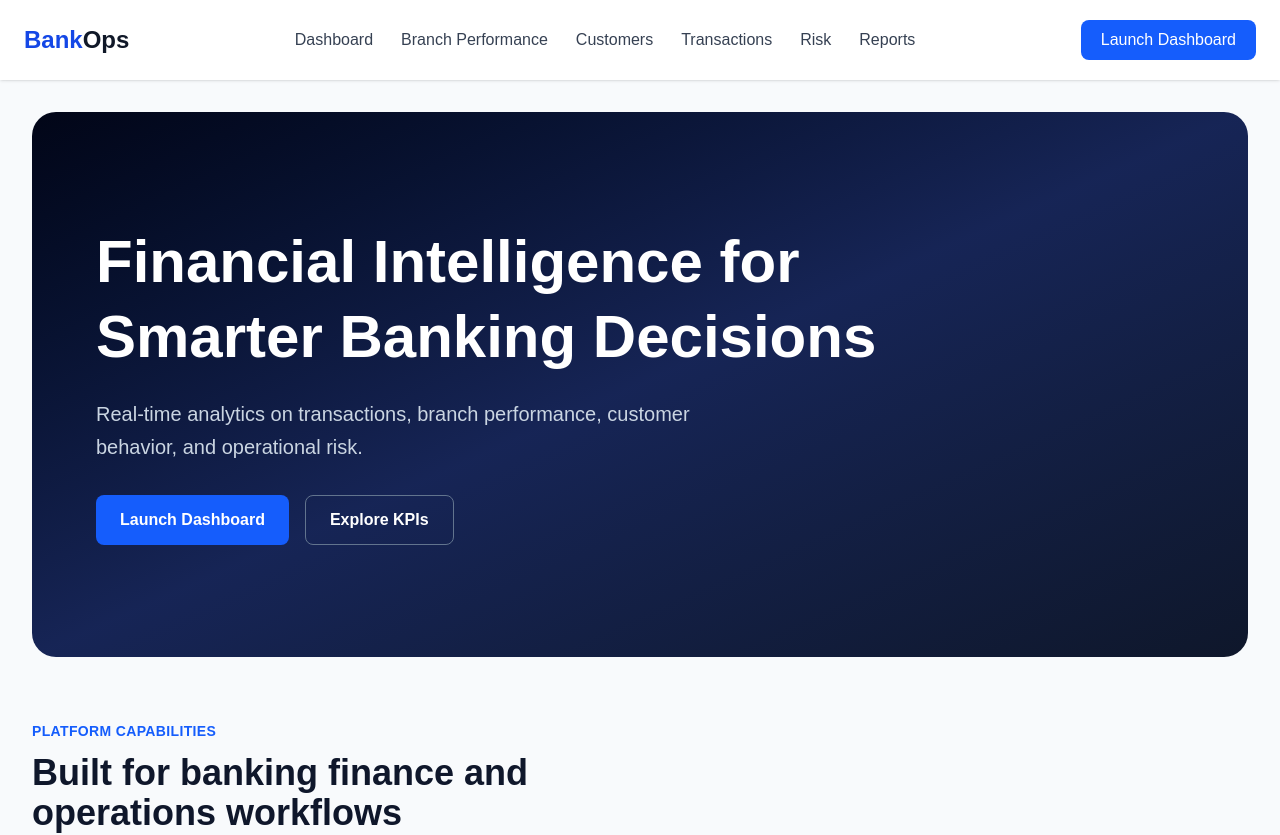
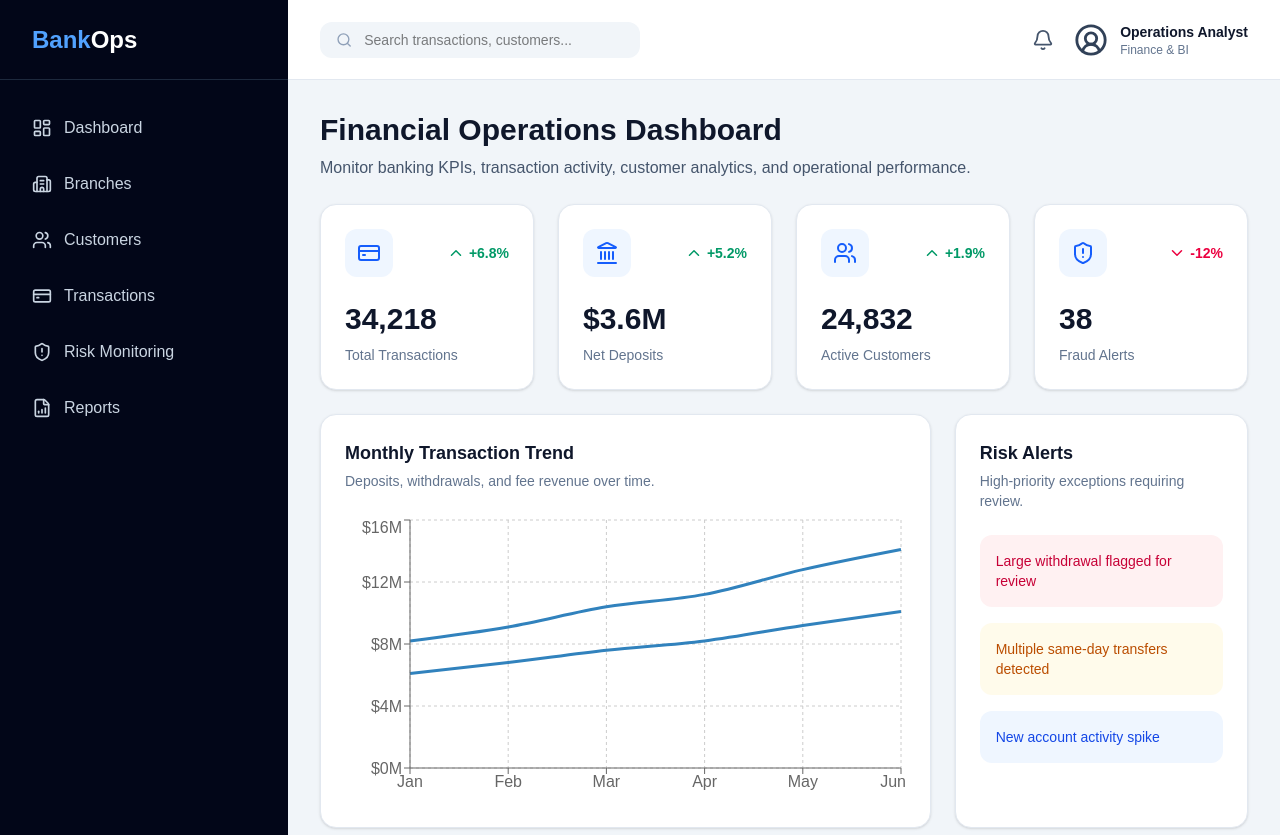
Before and after one commit to mlcadet/banking-finance-platform, a React app in the folder frontend/: page /dashboard in a window 1280 px wide. Shown: the top 835 px of the page. Built offline with nearby package versions, Linux system fonts and the light colour scheme; the HTML template or start-up script is replaced by a standard one.

Commit message:
Add dashboard charts and KPI animations

```diff
--- a/frontend/package.json
+++ b/frontend/package.json
@@ -13,6 +13,7 @@
     "lucide-react": "^1.16.0",
     "react": "^19.2.6",
     "react-dom": "^19.2.6",
+    "react-router-dom": "^7.16.0",
     "recharts": "^3.8.1"
   },
   "devDependencies": {
--- a/frontend/src/App.jsx
+++ b/frontend/src/App.jsx
@@ -1,7 +1,19 @@
+import { BrowserRouter as Router, Routes, Route } from "react-router-dom";
 import LandingPage from "./pages/LandingPage";
+import Dashboard from "./pages/Dashboard";
 
 function App() {
-  return <LandingPage />;
+  return (
+    <Router>
+      <Routes>
+        {/* Landing Page */}
+        <Route path="/" element={<LandingPage />} />
+
+        {/* Dashboard */}
+        <Route path="/dashboard" element={<Dashboard />} />
+      </Routes>
+    </Router>
+  );
 }
 
 export default App;
--- a/frontend/src/components/landing/HeroSection.jsx
+++ b/frontend/src/components/landing/HeroSection.jsx
@@ -1,5 +1,6 @@
 import Button from "../buttons/Button";
 import useScrollReveal from "../../hooks/useScrollReveal";
+import { Link } from "react-router-dom";
 
 export default function HeroSection() {
   const { elementRef, isVisible } = useScrollReveal();
@@ -23,7 +24,10 @@ export default function HeroSection() {
           </p>
 
           <div className="mt-8 flex flex-col sm:flex-row gap-4">
-            <Button>Launch Dashboard</Button>
+            <Link to="/dashboard">
+              <Button>Launch Dashboard</Button>
+            </Link>
+
             <Button variant="secondary">Explore KPIs</Button>
           </div>
         </div>
--- a/frontend/src/components/landing/KPISection.jsx
+++ b/frontend/src/components/landing/KPISection.jsx
@@ -24,18 +24,11 @@ export default function KPISection() {
         </ScrollReveal>
 
         <div className="mt-10 grid grid-cols-1 sm:grid-cols-2 xl:grid-cols-4 gap-6">
-          {kpiData.map((kpi, index) => (
-            <ScrollReveal key={kpi.title} delay={index * 120}>
-              <KPICard
-                label={kpi.label}
-                value={kpi.value}
-                change={kpi.change}
-                trend={kpi.trend}
-                icon={kpi.icon}
-                />
-
+        {kpiData.map((kpi, index) => (
+            <ScrollReveal key={kpi.id} delay={index * 120}>
+            <KPICard {...kpi} />
             </ScrollReveal>
-          ))}
+        ))}
         </div>
       </div>
     </section>
--- a/frontend/src/components/layout/Navbar.jsx
+++ b/frontend/src/components/layout/Navbar.jsx
@@ -1,12 +1,13 @@
 import { useState } from "react";
+import { Link } from "react-router-dom";
 
 const navLinks = [
-  "Dashboard",
-  "Branch Performance",
-  "Customers",
-  "Transactions",
-  "Risk",
-  "Reports",
+  { label: "Dashboard", path: "/dashboard" },
+  { label: "Branch Performance", path: "/branches" },
+  { label: "Customers", path: "/customers" },
+  { label: "Transactions", path: "/transactions" },
+  { label: "Risk", path: "/risk" },
+  { label: "Reports", path: "/reports" },
 ];
 
 export default function Navbar() {
@@ -23,18 +24,24 @@ export default function Navbar() {
         {/* Desktop Navigation */}
         <ul className="hidden lg:flex items-center gap-7 text-gray-700 font-medium whitespace-nowrap">
           {navLinks.map((link) => (
-            <li key={link}>
-              <a href="#" className="hover:text-blue-600 transition">
-                {link}
-              </a>
+            <li key={link.label}>
+              <Link
+                to={link.path}
+                className="hover:text-blue-600 transition"
+              >
+                {link.label}
+              </Link>
             </li>
           ))}
         </ul>
 
         {/* CTA Button */}
-        <button className="hidden lg:block bg-blue-600 text-white px-5 py-2 rounded-lg hover:bg-blue-700 transition whitespace-nowrap">
+        <Link
+          to="/dashboard"
+          className="hidden lg:block bg-blue-600 text-white px-5 py-2 rounded-lg hover:bg-blue-700 transition whitespace-nowrap"
+        >
           Launch Dashboard
-        </button>
+        </Link>
 
         {/* Mobile Menu Icon */}
         <button
@@ -50,21 +57,25 @@ export default function Navbar() {
       {isOpen && (
         <div className="lg:hidden fixed top-20 left-0 w-full bg-white/90 backdrop-blur-md shadow-lg px-6 py-5 space-y-4">
           {navLinks.map((link) => (
-            <a
-              key={link}
-              href="#"
-              className="block text-gray-700 hover:text-blue-600 focus:text-blue-600 transition"
+            <Link
+              key={link.label}
+              to={link.path}
+              className="block text-gray-700 hover:text-blue-600 transition"
+              onClick={() => setIsOpen(false)}
             >
-              {link}
-            </a>
+              {link.label}
+            </Link>
           ))}
 
-          <button className="w-full bg-blue-600 text-white py-3 rounded-lg hover:bg-blue-700 focus:ring-4 focus:ring-blue-200 transition">
+          <Link
+            to="/dashboard"
+            className="w-full block bg-blue-600 text-white py-3 rounded-lg hover:bg-blue-700 transition"
+            onClick={() => setIsOpen(false)}
+          >
             Launch Dashboard
-          </button>
+          </Link>
         </div>
       )}
-
     </nav>
   );
 }
--- a/frontend/src/data/kpiData.js
+++ b/frontend/src/data/kpiData.js
@@ -7,6 +7,7 @@ import {
 
 export const kpiData = [
   {
+    id: 1,
     label: "Total Transactions",
     value: "34,218",
     change: "+6.8%",
@@ -14,6 +15,7 @@ export const kpiData = [
     icon: CreditCard,
   },
   {
+    id: 2,
     label: "Net Deposits",
     value: "$3.6M",
     change: "+5.2%",
@@ -21,6 +23,7 @@ export const kpiData = [
     icon: Landmark,
   },
   {
+    id: 3,
     label: "Active Customers",
     value: "24,832",
     change: "+1.9%",
@@ -28,6 +31,7 @@ export const kpiData = [
     icon: Users,
   },
   {
+    id: 4,
     label: "Fraud Alerts",
     value: "38",
     change: "-12%",
--- a/frontend/src/pages/Dashboard.jsx
+++ b/frontend/src/pages/Dashboard.jsx
@@ -5,6 +5,7 @@ import LineChartBox from "../components/charts/LineChartBox";
 import TransactionsTable from "../components/tables/TransactionsTable";
 import BarChartBox from "../components/charts/BarChartBox";
 import PieChartBox from "../components/charts/PieChartBox";
+import ScrollReveal from "../components/animation/ScrollReveal";
 
 export default function Dashboard() {
   return (
@@ -24,20 +25,16 @@ export default function Dashboard() {
 
         {/* KPI Grid */}
         <div className="grid grid-cols-1 sm:grid-cols-2 xl:grid-cols-4 gap-6">
-          {kpiData.map((kpi) => (
-            <KPICard
-              key={kpi.label}
-              label={kpi.label}
-              value={kpi.value}
-              change={kpi.change}
-              trend={kpi.trend}
-              icon={kpi.icon}
-            />
+          {kpiData.map((kpi, index) => (
+            <ScrollReveal key={kpi.id} delay={index * 120}>
+              <KPICard {...kpi} />
+            </ScrollReveal>
           ))}
         </div>
 
         {/* Dashboard Grid */}
         <div className="grid grid-cols-1 xl:grid-cols-3 gap-6">
+          {/* Line Chart */}
           <div className="xl:col-span-2 rounded-2xl bg-white border border-slate-200 p-6 shadow-sm">
             <h2 className="text-lg font-bold text-slate-900">
               Monthly Transaction Trend
@@ -52,10 +49,9 @@ export default function Dashboard() {
             </div>
           </div>
 
+          {/* Risk Alerts */}
           <div className="rounded-2xl bg-white border border-slate-200 p-6 shadow-sm">
-            <h2 className="text-lg font-bold text-slate-900">
-              Risk Alerts
-            </h2>
+            <h2 className="text-lg font-bold text-slate-900">Risk Alerts</h2>
 
             <p className="mt-1 text-sm text-slate-500">
               High-priority exceptions requiring review.
@@ -79,6 +75,7 @@ export default function Dashboard() {
 
         {/* Secondary Charts */}
         <div className="grid grid-cols-1 xl:grid-cols-2 gap-6">
+          {/* Bar Chart */}
           <div className="rounded-2xl bg-white border border-slate-200 p-6 shadow-sm">
             <h2 className="text-lg font-bold text-slate-900">
               Branch Revenue Comparison
@@ -93,6 +90,7 @@ export default function Dashboard() {
             </div>
           </div>
 
+          {/* Pie Chart */}
           <div className="rounded-2xl bg-white border border-slate-200 p-6 shadow-sm">
             <h2 className="text-lg font-bold text-slate-900">
               Transaction Channel Mix
```
Also changed, not shown: 1 other file (tests, documents, lock files or other folders). Lines whose indentation alone changed are shown as unchanged.
